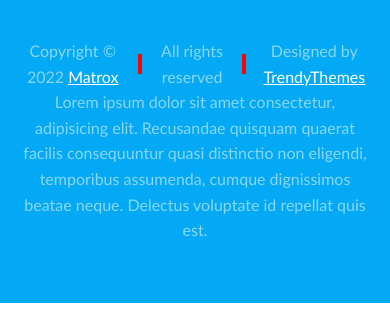
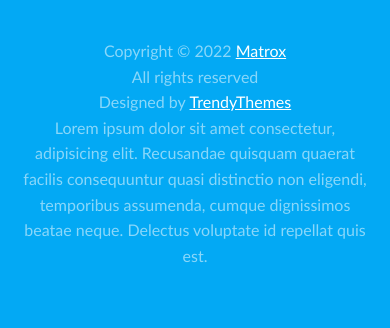
Before and after one commit to vgulbickaja/39-coming-soon, a website: page index.html in a window 390 px wide. Shown: the part 1753-2081 px from the top of the page. Before the commit the page ends 2056 px from the top, so only its background shows below. Drawn offline with Linux system fonts and the light colour scheme.

Commit message:
Footer bottom content #13

```diff
--- a/css/pages/home.css
+++ b/css/pages/home.css
@@ -134,7 +134,7 @@ footer.container {
 
 .credits {
     display: flex;
-    gap: 30px;
+    gap: 0 30px;
     justify-content: center;
     color: #fff8;
 }
@@ -178,7 +178,12 @@ footer.container {
     .main-content > * {
         width: 100%;
     }
-
+    .credits {
+        flex-direction: column;
+    }
+    .credits > p::after {
+    display: none;
+}
 }
 
 @media (max-width: 500px) {
```
